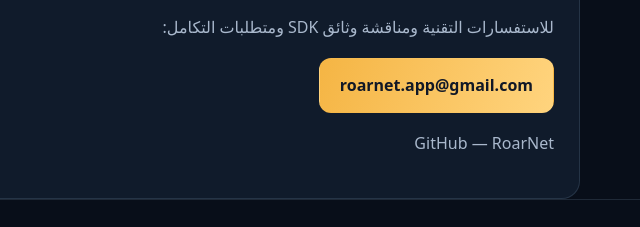
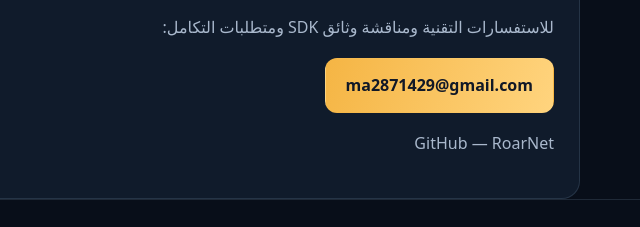
Before and after one commit to ma2871429-cmd/RoarNet, a website: page docs/partner.html in a window 1280 px wide. Shown: the part 1418-1645 px from the top of the page, 640-1280 px from the left. Drawn offline with Linux system fonts and the light colour scheme.

Commit message:
Update RoarNet contact email

```diff
--- a/docs/partner.html
+++ b/docs/partner.html
@@ -61,7 +61,7 @@
     <div class="contact-card" id="contact">
       <h2 data-ar="التواصل والشراكات" data-en="Partnership contact">التواصل والشراكات</h2>
       <p data-ar="للاستفسارات التقنية ومناقشة وثائق SDK ومتطلبات التكامل:" data-en="For technical inquiries, SDK documentation and integration requirements:">للاستفسارات التقنية ومناقشة وثائق SDK ومتطلبات التكامل:</p>
-      <p><a class="btn btn-primary" href="mailto:roarnet.app@gmail.com">roarnet.app@gmail.com</a></p>
+      <p><a class="btn btn-primary" href="mailto:ma2871429@gmail.com">ma2871429@gmail.com</a></p>
       <p><a href="https://github.com/ma2871429-cmd/RoarNet" target="_blank" rel="noopener">GitHub — RoarNet</a></p>
     </div>
   </section>
@@ -73,7 +73,7 @@
     <div class="footer-links">
       <a href="./" data-ar="الرئيسية" data-en="Home">الرئيسية</a>
       <a href="privacy.html" data-ar="سياسة الخصوصية" data-en="Privacy policy">سياسة الخصوصية</a>
-      <a href="mailto:roarnet.app@gmail.com">Contact</a>
+      <a href="mailto:ma2871429@gmail.com">Contact</a>
     </div>
   </div>
 </footer>
```
Also changed, not shown: docs/index.html (+1 -1 lines).
